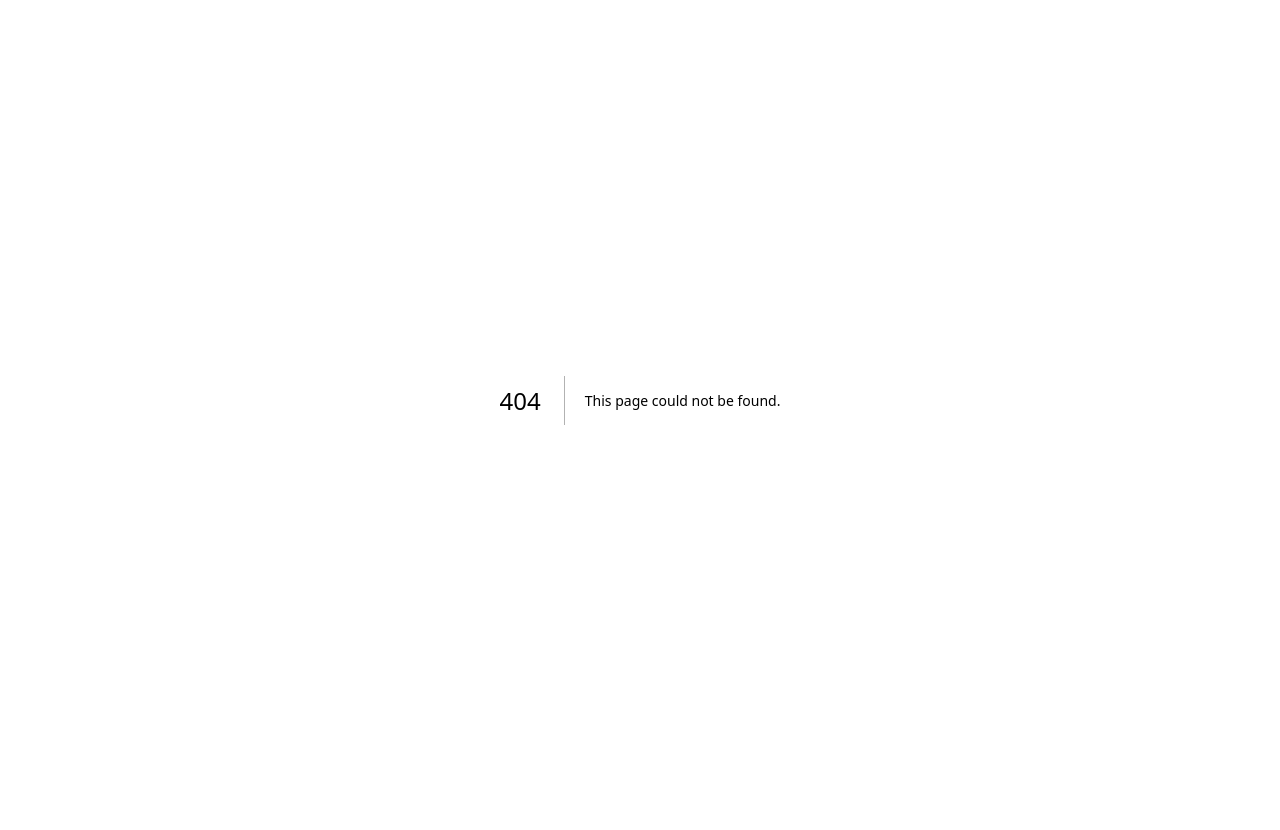
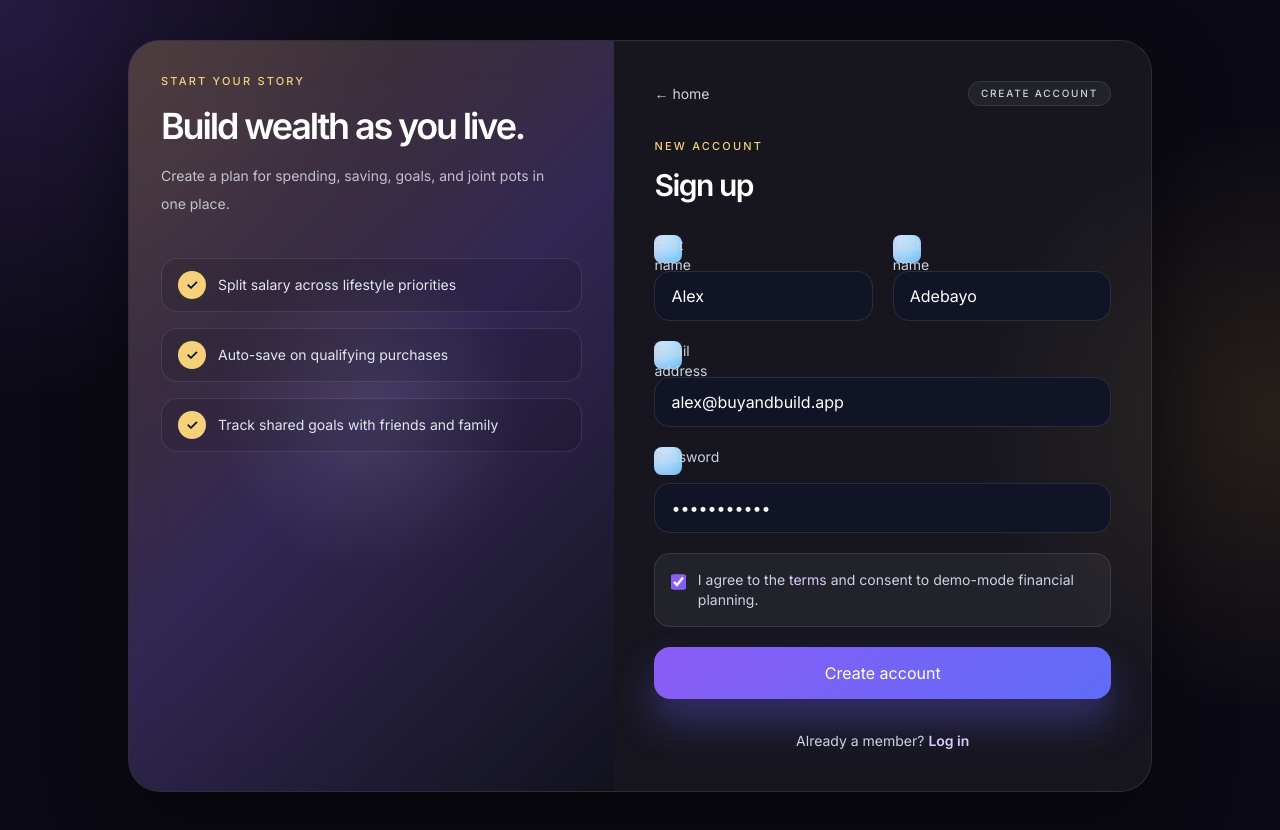
Before and after one commit to davidokezie-cmyk/bank, a Next.js app: page /sign-up in a window 1280 px wide. Before the commit this address had no page. Before the commit the page ends 800 px from the top, so only its background shows below. Built offline with nearby package versions, Linux system fonts and the light colour scheme.

Commit message:
feat: add premium sign-up flow for modern fintech onboarding

```diff
--- /dev/null
+++ b/src/app/sign-up/page.tsx
@@ -0,0 +1,98 @@
+import Link from "next/link";
+
+export default function SignUpPage() {
+  return (
+    <main className="min-h-screen bg-[radial-gradient(circle_at_top_left,_rgba(139,92,246,0.22),transparent_25%),radial-gradient(circle_at_bottom_right,_rgba(244,182,73,0.18),transparent_25%),#0b0a14] px-4 py-10 text-white">
+      <div className="mx-auto max-w-5xl">
+        <div className="overflow-hidden rounded-[32px] border border-white/10 bg-white/5 shadow-[0_30px_80px_rgba(0,0,0,0.45)] backdrop-blur-xl">
+          <div className="grid lg:grid-cols-[0.95fr_1.05fr]">
+            <div className="relative overflow-hidden bg-[linear-gradient(135deg,rgba(244,182,73,0.2),rgba(139,92,246,0.24),rgba(17,18,30,0.9))] p-8">
+              <div className="absolute inset-0 bg-[radial-gradient(circle_at_center,_rgba(255,255,255,0.1),transparent_35%)]" />
+              <div className="relative z-10">
+                <p className="text-[11px] font-medium uppercase tracking-[0.2em] text-[#f7d07a]">Start your story</p>
+                <h1 className="mt-4 text-4xl font-semibold tracking-[-0.06em] text-white">
+                  Build wealth as you live.
+                </h1>
+                <p className="mt-4 max-w-sm text-sm leading-7 text-slate-200/80">
+                  Create a plan for spending, saving, goals, and joint pots in one place.
+                </p>
+
+                <div className="mt-10 space-y-4">
+                  {[
+                    "Split salary across lifestyle priorities",
+                    "Auto-save on qualifying purchases",
+                    "Track shared goals with friends and family",
+                  ].map((item) => (
+                    <div key={item} className="flex items-center gap-3 rounded-2xl border border-white/10 bg-black/10 px-4 py-3 text-sm text-slate-200">
+                      <span className="inline-flex h-7 w-7 items-center justify-center rounded-full bg-[#f7d07a] text-[#0b0a14] font-bold">✓</span>
+                      {item}
+                    </div>
+                  ))}
+                </div>
+              </div>
+            </div>
+
+            <div className="p-6 sm:p-8 lg:p-10">
+              <div className="mb-8 flex items-center justify-between">
+                <Link href="/" className="text-sm text-slate-300 transition hover:text-white">
+                  ← home
+                </Link>
+                <div className="rounded-full border border-white/10 bg-white/5 px-3 py-1 text-[10px] font-medium uppercase tracking-[0.18em] text-slate-300">
+                  create account
+                </div>
+              </div>
+
+              <div className="mb-8">
+                <p className="text-[11px] font-medium uppercase tracking-[0.2em] text-[#f7d07a]">New account</p>
+                <h2 className="mt-3 text-3xl font-semibold tracking-[-0.05em] text-white">Sign up</h2>
+              </div>
+
+              <form className="space-y-5">
+                <div className="grid gap-5 sm:grid-cols-2">
+                  <div>
+                    <label className="mb-2 block text-sm text-slate-300">First name</label>
+                    <input className="w-full rounded-2xl border border-white/10 bg-[#111426] px-4 py-3 text-white outline-none focus:border-[#8b5cf6]" defaultValue="Alex" />
+                  </div>
+                  <div>
+                    <label className="mb-2 block text-sm text-slate-300">Last name</label>
+                    <input className="w-full rounded-2xl border border-white/10 bg-[#111426] px-4 py-3 text-white outline-none focus:border-[#8b5cf6]" defaultValue="Adebayo" />
+                  </div>
+                </div>
+
+                <div>
+                  <label className="mb-2 block text-sm text-slate-300">Email address</label>
+                  <input type="email" className="w-full rounded-2xl border border-white/10 bg-[#111426] px-4 py-3 text-white outline-none focus:border-[#8b5cf6]" defaultValue="alex@buyandbuild.app" />
+                </div>
+
+                <div>
+                  <label className="mb-2 block text-sm text-slate-300">Password</label>
+                  <input type="password" className="w-full rounded-2xl border border-white/10 bg-[#111426] px-4 py-3 text-white outline-none focus:border-[#8b5cf6]" defaultValue="password123" />
+                </div>
+
+                <div className="rounded-2xl border border-white/10 bg-white/5 p-4">
+                  <div className="flex items-start gap-3 text-sm text-slate-300">
+                    <input type="checkbox" defaultChecked className="mt-1 h-4 w-4 accent-[#8b5cf6]" />
+                    <span>
+                      I agree to the <span className="text-[#d8ccff]">terms</span> and consent to demo-mode financial planning.
+                    </span>
+                  </div>
+                </div>
+
+                <button type="submit" className="w-full rounded-2xl bg-[linear-gradient(135deg,#8b5cf6,#5f6cf7)] px-5 py-3.5 text-sm font-semibold text-white shadow-[0_22px_38px_rgba(109,94,246,0.35)] transition hover:-translate-y-0.5">
+                  Create account
+                </button>
+              </form>
+
+              <p className="mt-8 text-center text-sm text-slate-300">
+                Already a member?{" "}
+                <Link href="/login" className="font-semibold text-[#d8ccff] hover:text-white">
+                  Log in
+                </Link>
+              </p>
+            </div>
+          </div>
+        </div>
+      </div>
+    </main>
+  );
+}
```
